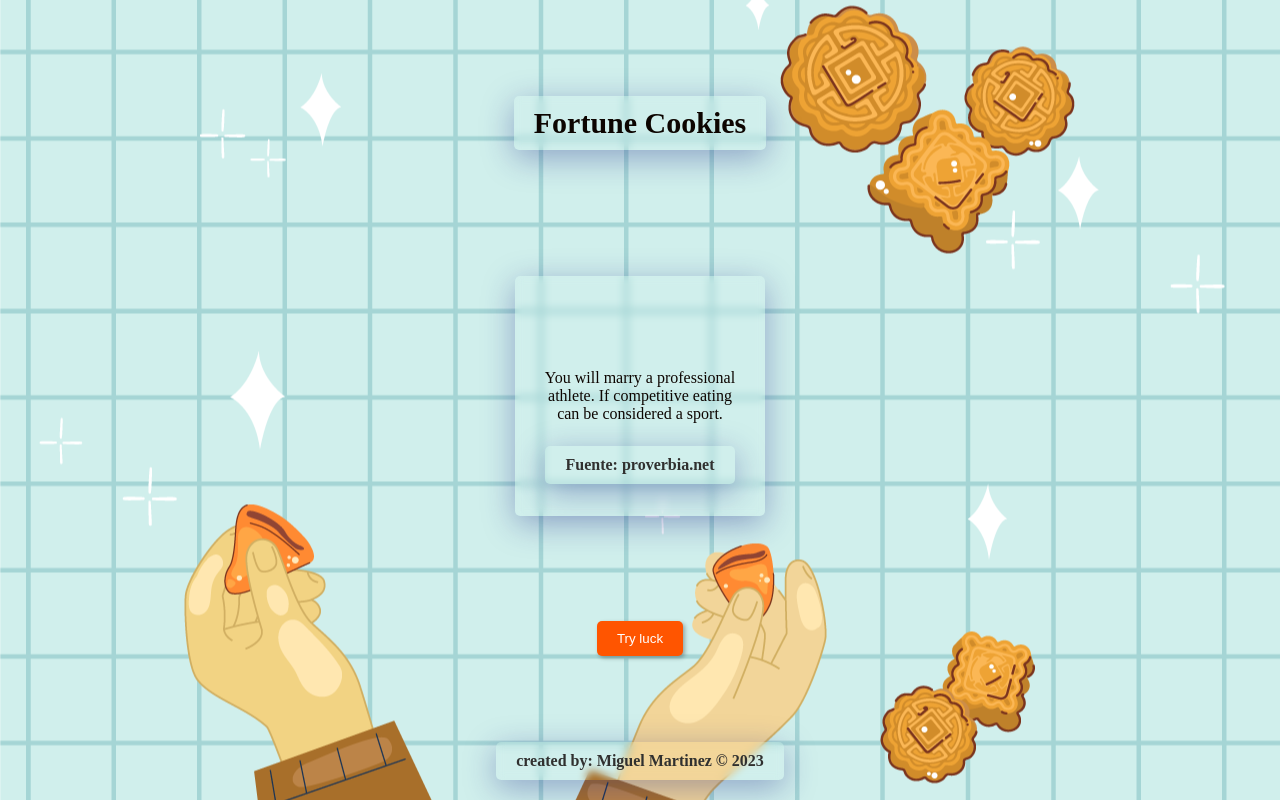
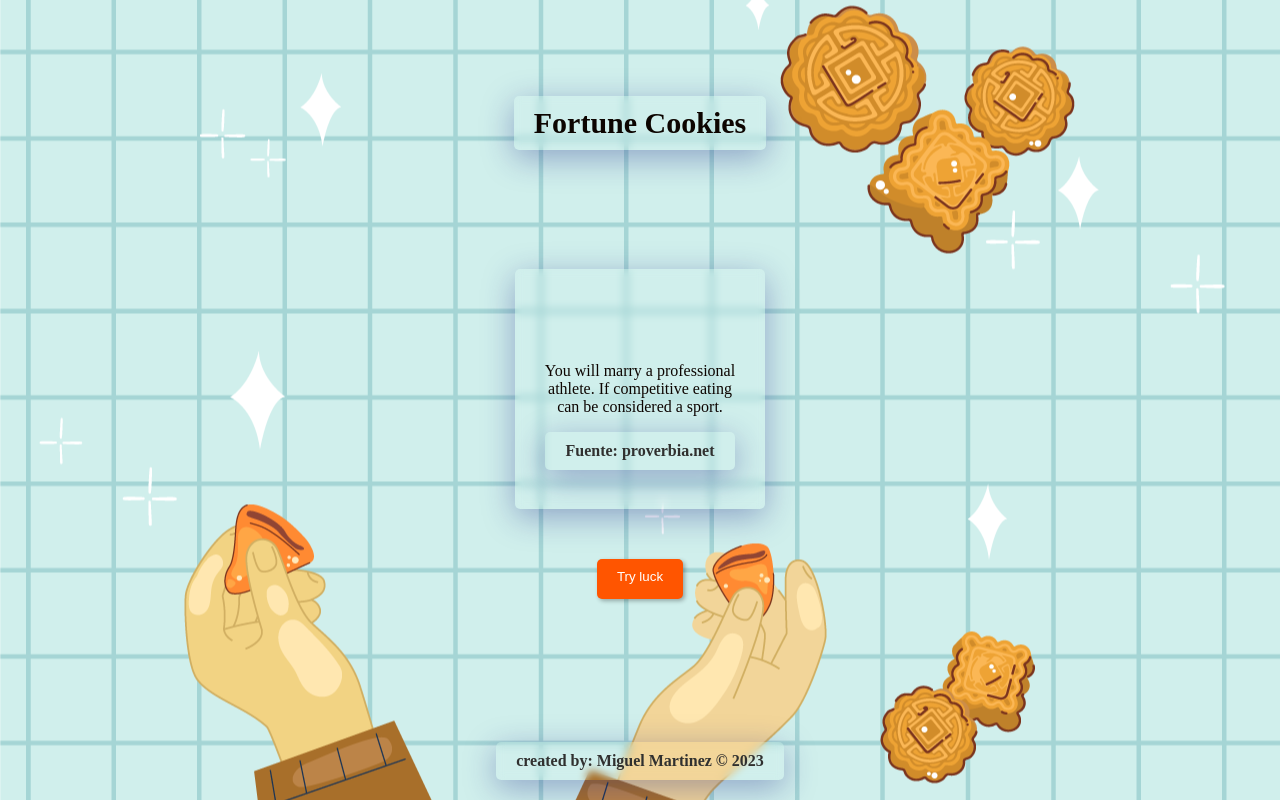
Before and after one commit to Mike9702/fortune-cookies1.0, a React (Vite) app: page / in a window 1280 px wide. Built offline with nearby package versions, Linux system fonts and the light colour scheme.

Commit message:
modificacion resp

```diff
--- a/src/components/styles/QuoteBox.css
+++ b/src/components/styles/QuoteBox.css
@@ -45,11 +45,11 @@
     justify-content: center;
     align-items: center;
     height: 30vh;
-    margin-bottom: 40%;
+    margin-bottom: 20%;
   }
 
   .button {
-    position:absolute;
+    display: flex;
     background-color: rgb(255, 85, 0);
     color: #ffffff;
     padding: 10px 20px;
@@ -57,8 +57,8 @@
     border-radius: 5px;
     box-shadow: 2px 2px 4px rgba(0, 0, 0, 0.3);
     transition: background-color 0.3s ease;
-    margin-top: 30%;
-
+    height: 5vh;
+    margin-bottom: 10%;
   }
 
 
@@ -82,7 +82,7 @@
     padding: 10px 20px;
     border: none;
     border-radius: 5px;
-    margin-top: 55%;
+    margin-bottom: -50%;
   }
 
   .footer {
```
